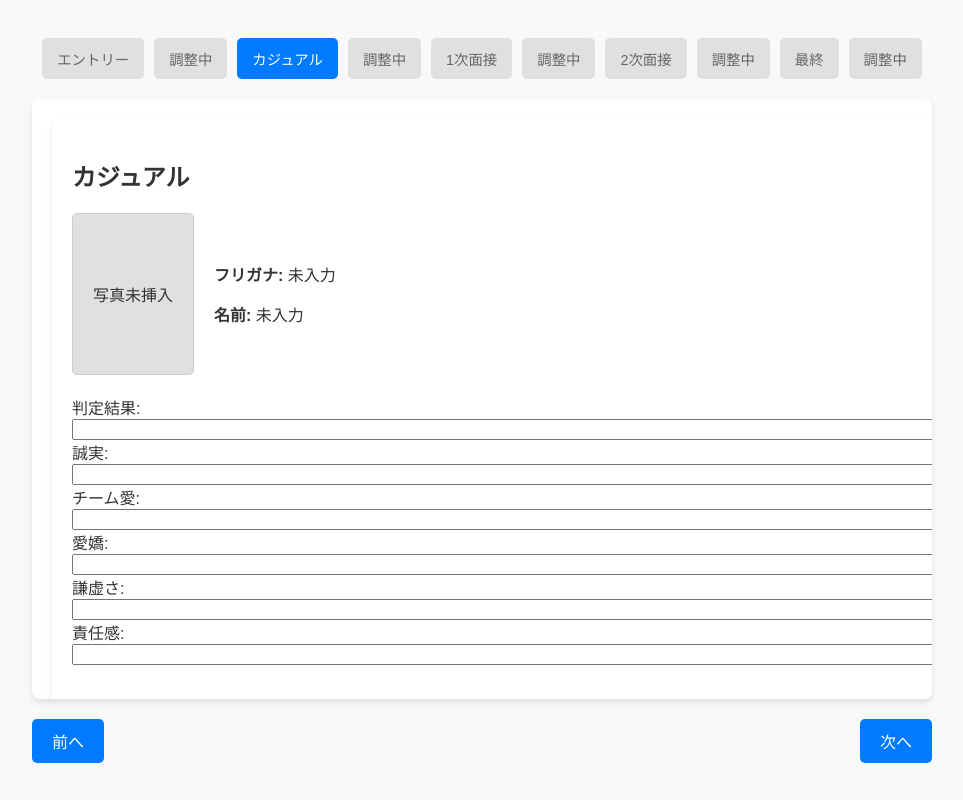
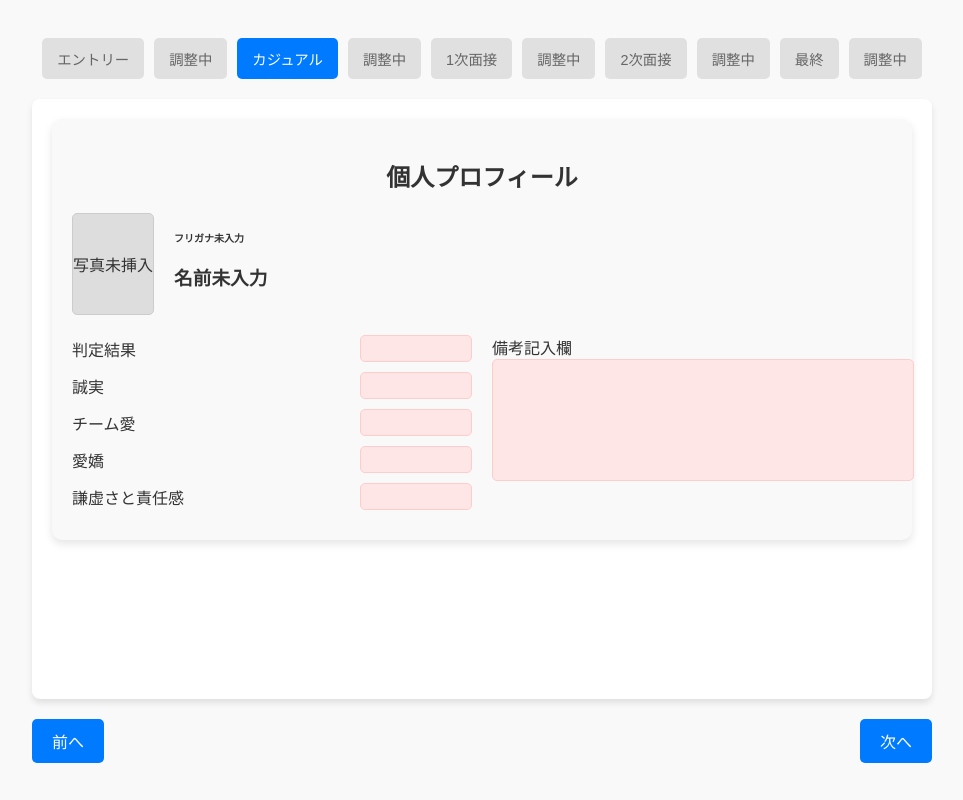
Before and after one commit to fuukanoo/SRM_prod, a React (Create React App) app in the folder SRM_client/: page / in a window 1280 px wide. Both pictures are taken after a click on the element "カジュアル". Shown: the whole page, without its empty margins (158-1121 px from the left). Built offline with nearby package versions, Linux system fonts and the light colour scheme.

Commit message:
CasualScreen improving

```diff
--- /dev/null
+++ b/SRM_client/src/components/CasualScreen.css
@@ -0,0 +1,81 @@
+.casual-screen {
+  font-family: Arial, sans-serif;
+  background-color: #f9f9f9;
+  padding: 20px;
+  border-radius: 10px;
+  box-shadow: 0 4px 8px rgba(0, 0, 0, 0.1);
+}
+
+.header {
+  text-align: center;
+  margin-bottom: 20px;
+}
+
+.content {
+  display: grid;
+  grid-template-columns: 1fr 1fr;
+  gap: 20px;
+}
+
+.photo-name {
+  display: flex;
+  align-items: center;
+  gap: 20px;
+}
+
+.photo {
+  width: 80px;
+  height: 100px;
+  background-color: #ddd;
+  border: 1px solid #ccc;
+  border-radius: 5px;
+  background-size: cover;
+  background-position: center;
+  display: flex;
+  justify-content: center;
+  align-items: center;
+}
+
+.furigana{
+  font-size: 10px;
+  font-weight: bold;
+}
+
+.kanji_name {
+  font-size: 30px;
+  font-weight: bold;
+}
+
+.evaluation {
+  grid-column: 1 / span 1;
+}
+
+.evaluation-row {
+  display: flex;
+  justify-content: space-between;
+  align-items: center;
+  margin-bottom: 10px;
+}
+
+.red-input {
+  width: 100px;
+  padding: 5px;
+  border: 1px solid #ffcccc;
+  border-radius: 5px;
+  background-color: #ffe6e6;
+  text-align: center;
+}
+
+.notes {
+  grid-column: 2 / span 1;
+}
+
+.red-textarea {
+  width: 100%;
+  height: 100px;
+  padding: 10px;
+  border: 1px solid #ffcccc;
+  border-radius: 5px;
+  background-color: #ffe6e6;
+  resize: none;
+}
--- a/SRM_client/src/components/CasualScreen.jsx
+++ b/SRM_client/src/components/CasualScreen.jsx
@@ -1,4 +1,5 @@
 import React from "react";
+import "./CasualScreen.css";
 
 function CasualScreen({ profileData, casualData, setCasualData }) {
   const handleInputChange = (e) => {
@@ -11,99 +12,94 @@ function CasualScreen({ profileData, casualData, setCasualData }) {
     : null;
 
   return (
-    <div className="container">
-      <h2>カジュアル</h2>
-      <div style={{ display: "flex", alignItems: "center", marginBottom: "20px" }}>
-        {/* 写真表示 */}
+    <div className="casual-screen">
+      <div className="header">
+        <h2>個人プロフィール</h2>
+      </div>
+
+      <div className="content">
+        {/* 左上: 写真と名前 */}
+        <div className="photo-name">
           <div
+            className="photo"
             style={{
-            width: "120px", // 横幅
-            height: "160px", // 縦幅 (4:3比率)
-            backgroundColor: "#e0e0e0",
-            borderRadius: "5px",
-            display: "flex",
-            justifyContent: "center",
-            alignItems: "center",
-            backgroundImage: photoPreviewUrl ? `url(${photoPreviewUrl})` : "none",
-            backgroundSize: "cover",
-            backgroundPosition: "center",
-            border: "1px solid #ccc",
-            marginRight: "20px",
+              backgroundImage: photoPreviewUrl
+                ? `url(${photoPreviewUrl})`
+                : "none",
             }}
           >
             {!photoPreviewUrl && <p>写真未挿入</p>}
           </div>
-        <div>
-          <p>
-            <strong>フリガナ:</strong> {profileData.furigana || "未入力"}
-          </p>
-          <p>
-            <strong>名前:</strong> {profileData.name || "未入力"}
-          </p>
+          <div className="name">
+            <h3 className="furigana">{profileData.furigana || "フリガナ未入力"}</h3>
+            <h3 className="kanji-name">{profileData.name || "名前未入力"}</h3>
           </div>
         </div>
 
-      {/* 評価項目の入力 */}
-      <div style={{ marginBottom: "20px" }}>
-        <div>
-          <label>判定結果:</label>
+        {/* 判定結果～謙虚さ */}
+        <div className="evaluation">
+          <div className="evaluation-row">
+            <label>判定結果</label>
             <input
               type="text"
               name="result"
               value={casualData.result || ""}
               onChange={handleInputChange}
-            style={{ width: "100%" }}
+              className="red-input"
             />
           </div>
-        <div>
-          <label>誠実:</label>
+          <div className="evaluation-row">
+            <label>誠実</label>
             <input
               type="text"
               name="honesty"
               value={casualData.honesty || ""}
               onChange={handleInputChange}
-            style={{ width: "100%" }}
+              className="red-input"
             />
           </div>
-        <div>
-          <label>チーム愛:</label>
+          <div className="evaluation-row">
+            <label>チーム愛</label>
             <input
               type="text"
               name="teamLove"
               value={casualData.teamLove || ""}
               onChange={handleInputChange}
-            style={{ width: "100%" }}
+              className="red-input"
             />
           </div>
-        <div>
-          <label>愛嬌:</label>
+          <div className="evaluation-row">
+            <label>愛嬌</label>
             <input
               type="text"
               name="charm"
               value={casualData.charm || ""}
               onChange={handleInputChange}
-            style={{ width: "100%" }}
+              className="red-input"
             />
           </div>
-        <div>
-          <label>謙虚さ:</label>
+          <div className="evaluation-row">
+            <label>謙虚さと責任感</label>
             <input
               type="text"
-            name="modesty"
-            value={casualData.modesty || ""}
+              name="humility"
+              value={casualData.humility || ""}
               onChange={handleInputChange}
-            style={{ width: "100%" }}
+              className="red-input"
             />
           </div>
-        <div>
-          <label>責任感:</label>
-          <input
-            type="text"
-            name="responsibility"
-            value={casualData.responsibility || ""}
+        </div>
+
+        {/* 備考記入欄 */}
+        <div className="notes">
+          <label>備考記入欄</label>
+          <textarea
+            name="notes"
+            value={casualData.notes || ""}
             onChange={handleInputChange}
-            style={{ width: "100%" }}
-          />
+            rows="5"
+            className="red-textarea"
+          ></textarea>
         </div>
       </div>
     </div>
```
Lines whose indentation alone changed are shown as unchanged.
